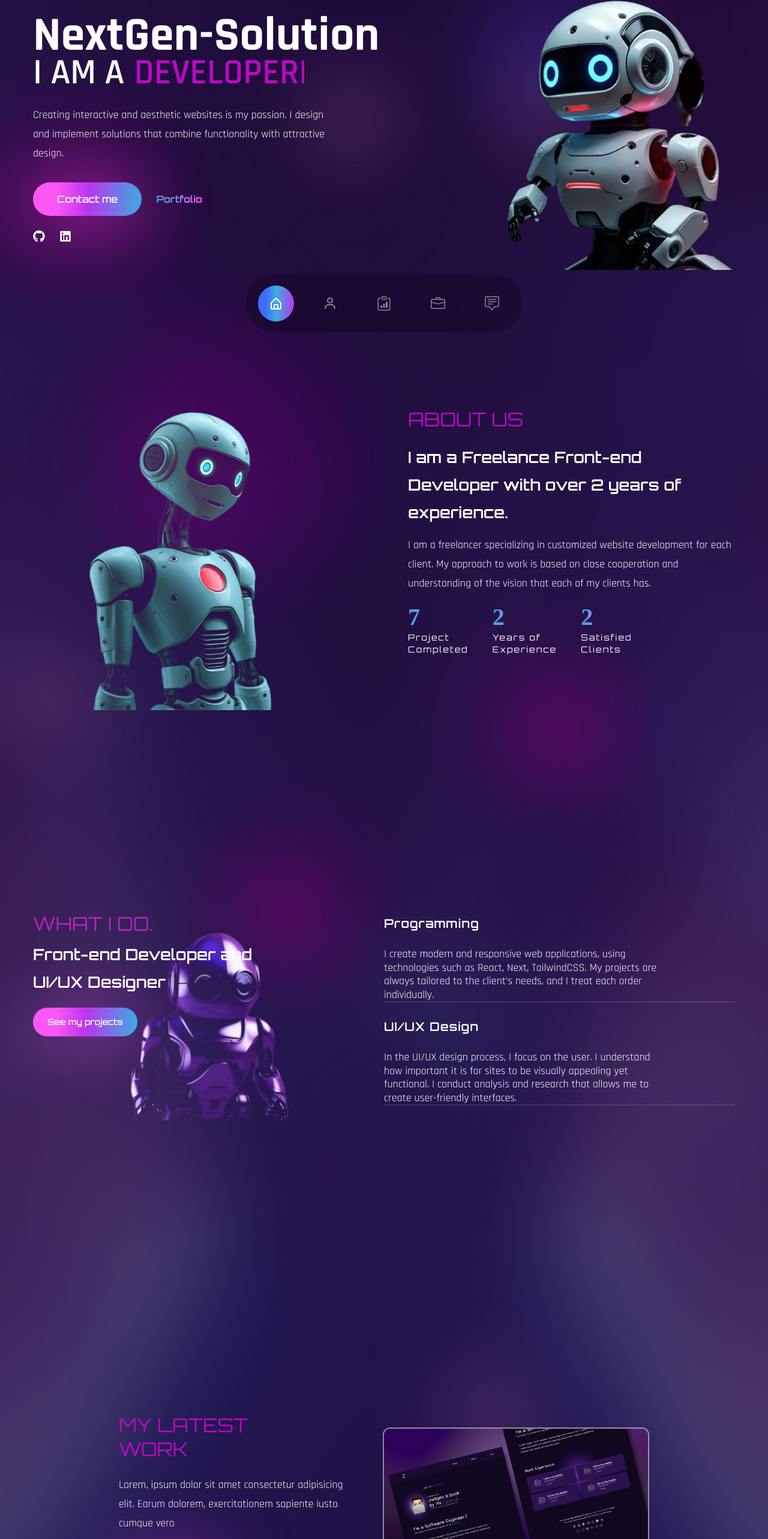
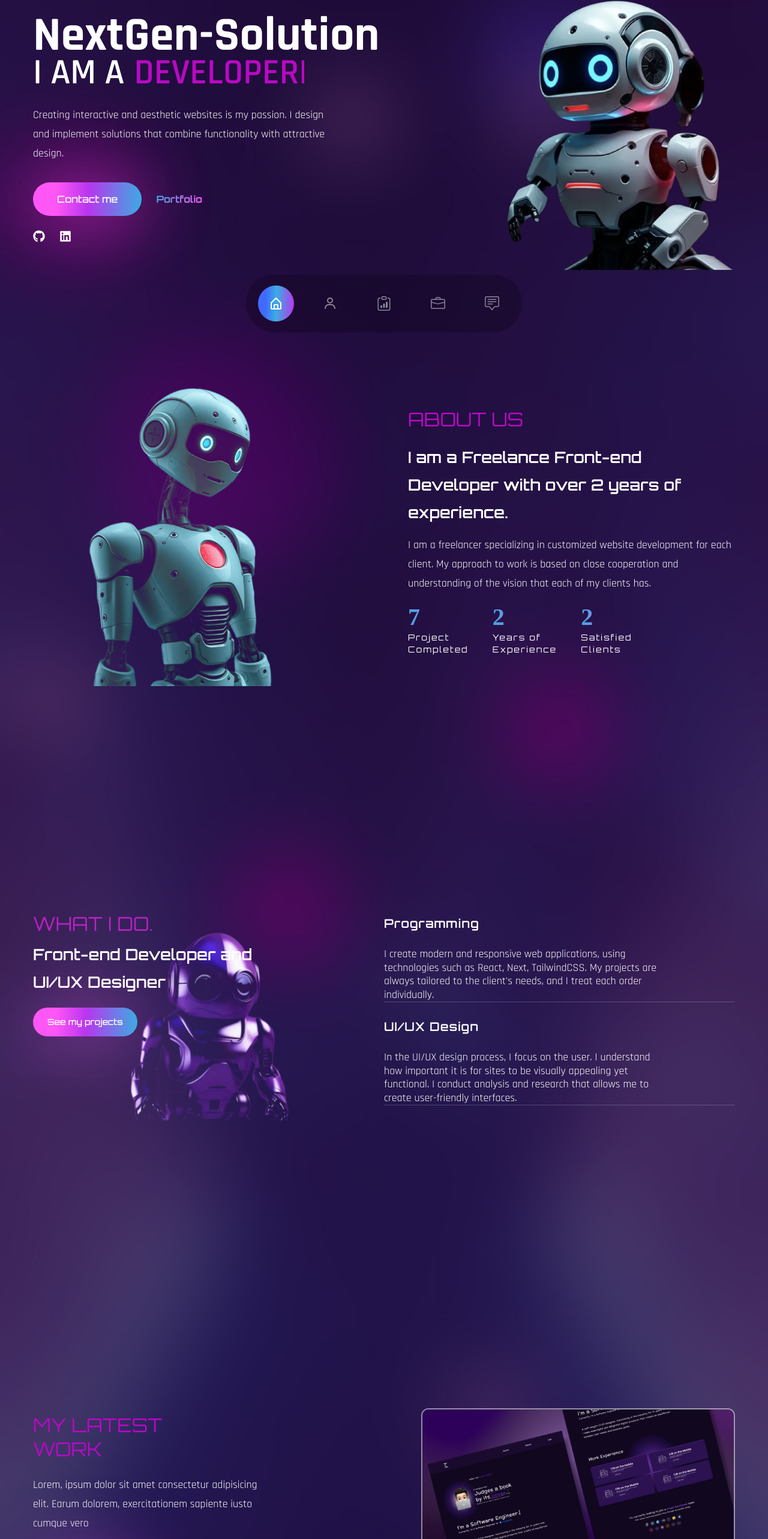
Before and after one commit to KamilJustynski/Portfolio, a React (Create React App) app: page / in a window 1280 px wide. Shown: the part 214-2780 px from the top of the page at 60% size. Built offline with nearby package versions, Linux system fonts and the light colour scheme; a web font is replaced by a local one.

Commit message:
last fixes

```diff
--- a/src/components/About.tsx
+++ b/src/components/About.tsx
@@ -16,7 +16,7 @@ export const About = () => {
             initial="hidden"
             whileInView={"show"}
             viewport={{ once: false, amount: 0.3 }}
-            className="flex-1 bg-about hidden lg:flex mb-52 lg:mb-16 bg-contain bg-no-repeat h-[640px] mix-blend-lighten bg-top"
+            className="flex-1 bg-about hidden lg:flex mb-52 lg lg:mb-36 bg-contain bg-no-repeat h-[640px] mix-blend-lighten bg-top"
           ></motion.div>
           <motion.div
             variants={fadeIn({ direction: "left", delay: 0.3 })}
--- a/src/components/Work.tsx
+++ b/src/components/Work.tsx
@@ -16,7 +16,7 @@ export const Work = () => {
                 initial="hidden"
                 whileInView={"show"}
                 viewport={{ once: false, amount: 0.3 }}
-                className="flex flex-col lg:flex-row gap-y-3 justify-between mb-10 lg:mb-0 items-center"
+                className="flex flex-col lg:flex-row gap-y-3 justify-between mb-10 lg:mb-0 lg:gap-x-32 items-center"
             >
               <div className="flex flex-col flex-1 text-center lg:text-left">
                 <h2 className="h2 leading-tight text-accent text-center lg:text-left">
@@ -33,7 +33,7 @@ export const Work = () => {
                   </a>
                 </div>
               </div>
-              <div className="group flex flex-1 mt-5 relative overflow-hidden border-2 border-white/50 rounded-xl max-w-[500px] w-full">
+              <div className="group flex flex-1 relative overflow-hidden border-2 border-white/50 rounded-xl max-w-[700px]">
                 <div className="group-hover:bg-black/70 w-full h-full absolute z-40 transition-all duration-300"></div>
                 <img
                     className="group-hover:scale-125 transition-all duration-500 w-full h-full object-cover"
```
